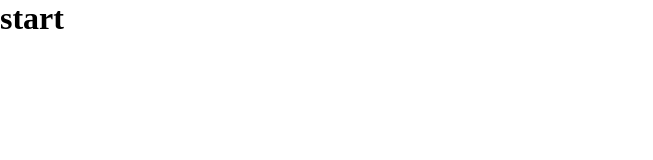
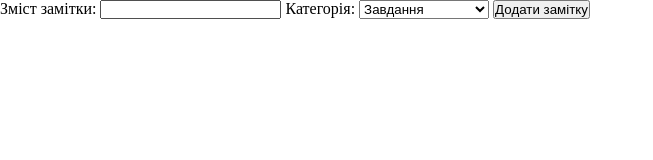
Before and after one commit to merkushynArt/notes, a plain HTML site: page index.html in a window 1280 px wide. Shown: the whole page, without its empty margins (0-653 px from the left). Drawn offline with Linux system fonts and the light colour scheme.

Commit message:
wrote the initial HTML-markup for the application

```diff
--- a/index.html
+++ b/index.html
@@ -7,6 +7,23 @@
    <link rel="stylesheet" href="/css/style.css">
 </head>
 <body>
-   <h1>start</h1>
+   <!-- Форма для додавання нової нотатки -->
+   <form id="addNoteForm">
+      <label for="noteContent">Зміст замітки:</label>
+      <input type="text" id="noteContent" required>
+      <label for="noteCategory">Категорія:</label>
+      <select id="noteCategory">
+         <option value="Задача">Завдання</option>
+         <option value="Случайная мысль">Випадкова думка</option>
+         <option value="Идея">Ідея</option>
+      </select>
+      <button type="submit">Додати замітку</button>
+   </form>
+
+   <!-- Блок для відображення нотаток -->
+   <div id="notesContainer"></div>
+
+   <!-- Блок для відображення таблиці-зведення -->
+   <div id="summaryContainer"></div>
 </body>
 </html>
```
